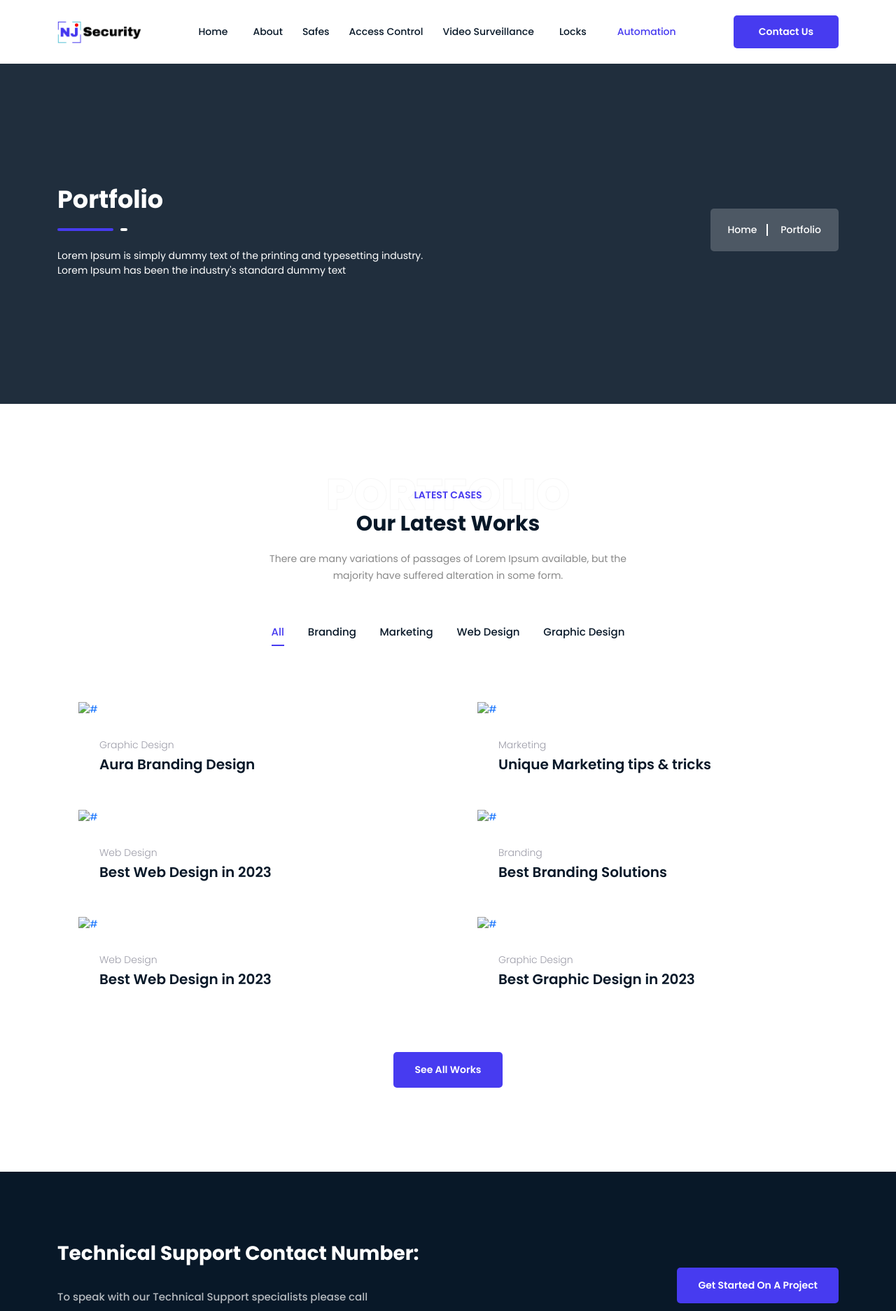
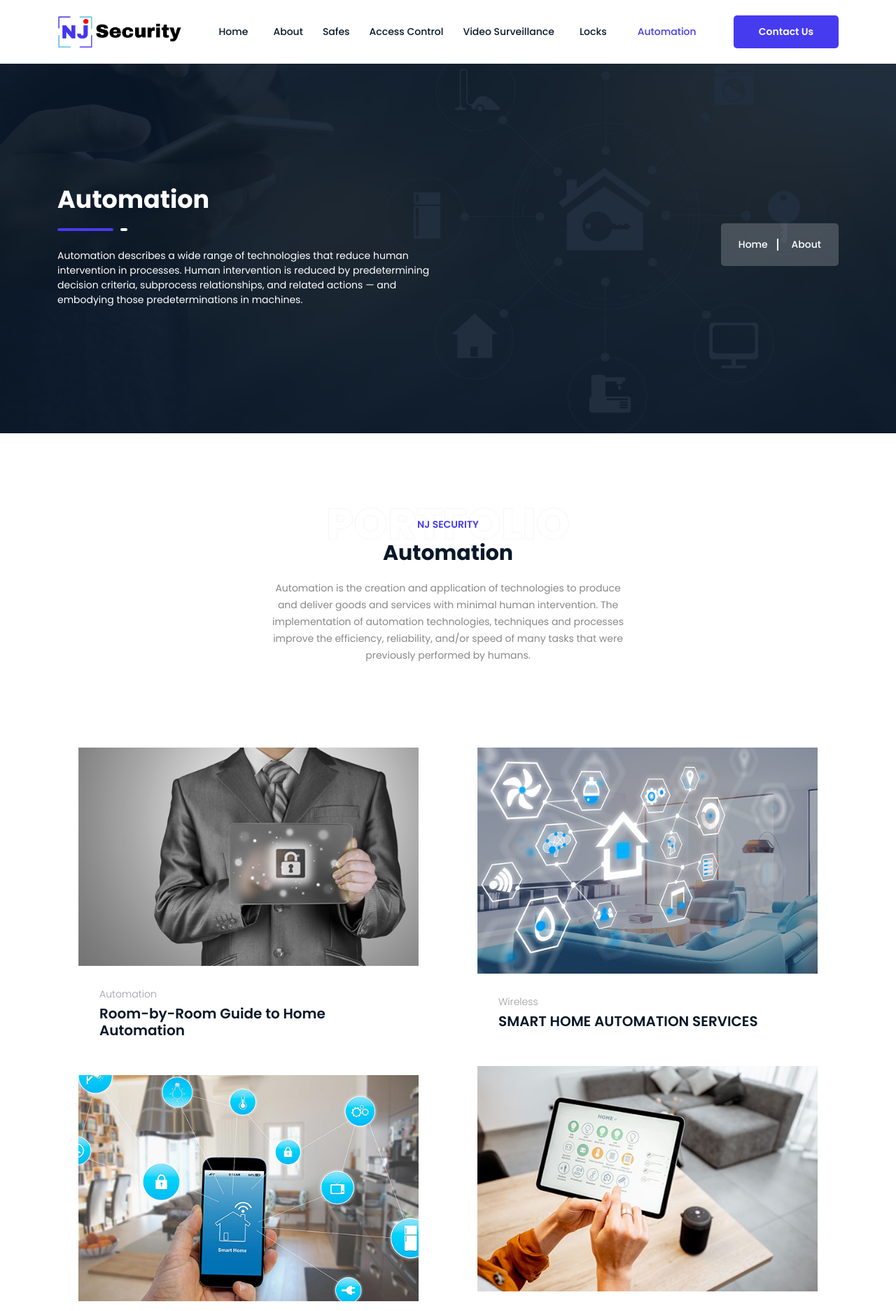
Before and after one commit to awaisprojects/njsecurity, a PHP site: page /automation.html in a window 1280 px wide. Shown: the top 1873 px of the page at 70% size. Run offline with PHP 8.4, Linux system fonts and the light colour scheme; style sheets or scripts are compiled from the project's sources; some libraries are stand-ins or nearby versions.

Commit message:
add some data automation page

```diff
--- a/assets/css/style.css
+++ b/assets/css/style.css
@@ -29,3 +29,7 @@
 .accessControl {
   background-image: url(../images/access2.jpg);
 }
+
+.automation {
+  background-image: url(../images/automation1.jpg);
+}
--- a/assets/css/style.scss
+++ b/assets/css/style.scss
@@ -28,3 +28,7 @@
 .accessControl {
   background-image: url(../images/access2.jpg);
 }
+// automationpage css start
+.automation {
+  background-image: url(../images/automation1.jpg);
+}
--- a/automation.html
+++ b/automation.html
@@ -26,6 +26,7 @@
     <link rel="stylesheet" href="assets/css/tiny-slider.css" />
     <link rel="stylesheet" href="assets/css/glightbox.min.css" />
     <link rel="stylesheet" href="assets/css/main.css" />
+    <link rel="stylesheet" href="./assets/css/style.css" />
   </head>
 
   <body>
@@ -112,23 +113,25 @@
     <!-- End Header Area -->
 
     <!-- Start Breadcrumbs -->
-    <div class="breadcrumbs overlay">
+    <div class="breadcrumbs automation overlay">
       <div class="container">
         <div class="row align-items-center">
           <div class="col-lg-6 col-md-6 col-12">
             <div class="breadcrumbs-content">
-              <h1 class="page-title">Portfolio</h1>
+              <h1 class="page-title">Automation</h1>
               <p>
-                Lorem Ipsum is simply dummy text of the printing and typesetting
-                industry. Lorem Ipsum has been the industry's standard dummy
-                text
+                Automation describes a wide range of technologies that reduce
+                human intervention in processes. Human intervention is reduced
+                by predetermining decision criteria, subprocess relationships,
+                and related actions — and embodying those predeterminations in
+                machines.
               </p>
             </div>
           </div>
           <div class="col-lg-6 col-md-6 col-12">
             <ul class="breadcrumb-nav">
-              <li><a href="index.html">Home</a></li>
-              <li>Portfolio</li>
+              <li><a href="./index.html">Home</a></li>
+              <li>About</li>
             </ul>
           </div>
         </div>
@@ -143,58 +146,37 @@
           <div class="col-12">
             <div class="section-title">
               <span class="wow fadeInDown" data-wow-delay=".2s"
-                >Latest Cases</span
+                >NJ Security</span
               >
-              <h2 class="wow fadeInUp" data-wow-delay=".4s">
-                Our Latest works
-              </h2>
+              <h2 class="wow fadeInUp" data-wow-delay=".4s">Automation</h2>
               <h3 class="overlay-text">Portfolio</h3>
               <p class="wow fadeInUp" data-wow-delay=".6s">
-                There are many variations of passages of Lorem Ipsum available,
-                but the majority have suffered alteration in some form.
+                Automation is the creation and application of technologies to
+                produce and deliver goods and services with minimal human
+                intervention. The implementation of automation technologies,
+                techniques and processes improve the efficiency, reliability,
+                and/or speed of many tasks that were previously performed by
+                humans.
               </p>
             </div>
           </div>
         </div>
-        <div class="row">
-          <div class="col-12">
-            <div class="portfolio-button-head">
-              <div
-                class="portfolio-btn-wrapper wow fadeInUp"
-                data-wow-delay=".4s"
-              >
-                <button class="portfolio-btn active" data-filter="*">
-                  All
-                </button>
-                <button class="portfolio-btn" data-filter=".branding">
-                  Branding
-                </button>
-                <button class="portfolio-btn" data-filter=".marketing">
-                  Marketing
-                </button>
-                <button class="portfolio-btn" data-filter=".web">
-                  Web Design
-                </button>
-                <button class="portfolio-btn" data-filter=".graphic">
-                  Graphic Design
-                </button>
-              </div>
-            </div>
-          </div>
-        </div>
+
         <div class="row grid">
           <div class="col-lg-6 col-md-6 grid-item marketing">
             <div class="portfolio-item-wrapper">
               <div class="portfolio-img">
                 <a href="#"
-                  ><img src="https://via.placeholder.com/500x540" alt="#"
+                  ><img src="./assets/images/automation2.png" alt="#"
                 /></a>
               </div>
               <div class="portfolio-overlay">
                 <div class="pf-content">
-                  <span class="category">Graphic Design</span>
+                  <span class="category">Automation</span>
                   <h4>
-                    <a href="portfolio-single.html">Aura Branding Design</a>
+                    <a href="portfolio-single.html"
+                      >Room-by-Room Guide to Home Automation</a
+                    >
                   </h4>
                 </div>
               </div>
@@ -204,15 +186,15 @@
             <div class="portfolio-item-wrapper">
               <div class="portfolio-img">
                 <a href="#"
-                  ><img src="https://via.placeholder.com/500x342" alt="#"
+                  ><img src="./assets/images/automation3.png" alt="#"
                 /></a>
               </div>
               <div class="portfolio-overlay">
                 <div class="pf-content">
-                  <span class="category">Marketing</span>
+                  <span class="category">Wireless</span>
                   <h4>
                     <a href="portfolio-single.html"
-                      >Unique Marketing tips & tricks</a
+                      >SMART HOME AUTOMATION SERVICES</a
                     >
                   </h4>
                 </div>
@@ -223,14 +205,16 @@
             <div class="portfolio-item-wrapper">
               <div class="portfolio-img">
                 <a href="#"
-                  ><img src="https://via.placeholder.com/500x345" alt="#"
+                  ><img src="./assets/images/automation4.png" alt="#"
                 /></a>
               </div>
               <div class="portfolio-overlay">
                 <div class="pf-content">
-                  <span class="category">Web Design</span>
+                  <span class="category">Smart Digital Automation</span>
                   <h4>
-                    <a href="portfolio-single.html">Best Web Design in 2023</a>
+                    <a href="portfolio-single.html"
+                      >BETTER SERVICE FOR BETTER LIFE</a
+                    >
                   </h4>
                 </div>
               </div>
@@ -240,14 +224,17 @@
             <div class="portfolio-item-wrapper">
               <div class="portfolio-img">
                 <a href="#"
-                  ><img src="https://via.placeholder.com/500x530" alt="#"
+                  ><img src="./assets/images/automation5.png" alt="#"
                 /></a>
               </div>
               <div class="portfolio-overlay">
                 <div class="pf-content">
-                  <span class="category">Branding</span>
+                  <span class="category">Savings by Smart Home Automation</span>
                   <h4>
-                    <a href="portfolio-single.html">Best Branding Solutions </a>
+                    <a href="portfolio-single.html"
+                      >Using smart devices like the ones listed above doesn’t
+                      just save energy, it saves money too.
+                    </a>
                   </h4>
                 </div>
               </div>
@@ -257,14 +244,15 @@
             <div class="portfolio-item-wrapper">
               <div class="portfolio-img">
                 <a href="#"
-                  ><img src="https://via.placeholder.com/700x1022" alt="#"
+                  ><img src="./assets/images/automation6.jpg" alt="#"
                 /></a>
               </div>
               <div class="portfolio-overlay">
                 <div class="pf-content">
-                  <span class="category">Web Design</span>
                   <h4>
-                    <a href="portfolio-single.html">Best Web Design in 2023</a>
+                    <a href="portfolio-single.html">
+                      Quality Magazine NDT Automation</a
+                    >
                   </h4>
                 </div>
               </div>
@@ -274,16 +262,14 @@
             <div class="portfolio-item-wrapper">
               <div class="portfolio-img">
                 <a href="#"
-                  ><img src="https://via.placeholder.com/600x415" alt="#"
+                  ><img src="./assets/images/automation7.jpg" alt="#"
                 /></a>
               </div>
               <div class="portfolio-overlay">
                 <div class="pf-content">
-                  <span class="category">Graphic Design</span>
+                  <span class="category"> Automation</span>
                   <h4>
-                    <a href="portfolio-single.html"
-                      >Best Graphic Design in 2023</a
-                    >
+                    <a href="portfolio-single.html">Industrial automation</a>
                   </h4>
                 </div>
               </div>
--- a/locks.html
+++ b/locks.html
@@ -3,7 +3,7 @@
   <head>
     <meta charset="utf-8" />
     <meta http-equiv="x-ua-compatible" content="ie=edge" />
-    <title>Blog Grid Sibebar - Bold Multipurpose Business HTML Template.</title>
+    <title>Locks</title>
     <meta name="description" content="" />
     <meta name="viewport" content="width=device-width, initial-scale=1" />
     <link
@@ -129,8 +129,8 @@
           </div>
           <div class="col-lg-6 col-md-6 col-12">
             <ul class="breadcrumb-nav">
-              <li><a href="index.html">Home</a></li>
-              <li>Blog Grid Sibebar</li>
+              <li><a href="./index.html">Home</a></li>
+              <li>About</li>
             </ul>
           </div>
         </div>
```
Also changed, not shown: assets/images/automation1.jpg (added), assets/images/automation2.png (added), assets/images/automation3.png (added), assets/images/automation4.png (added), assets/images/automation5.png (added), assets/images/automation6.jpg (added), assets/images/automation7.jpg (added).
